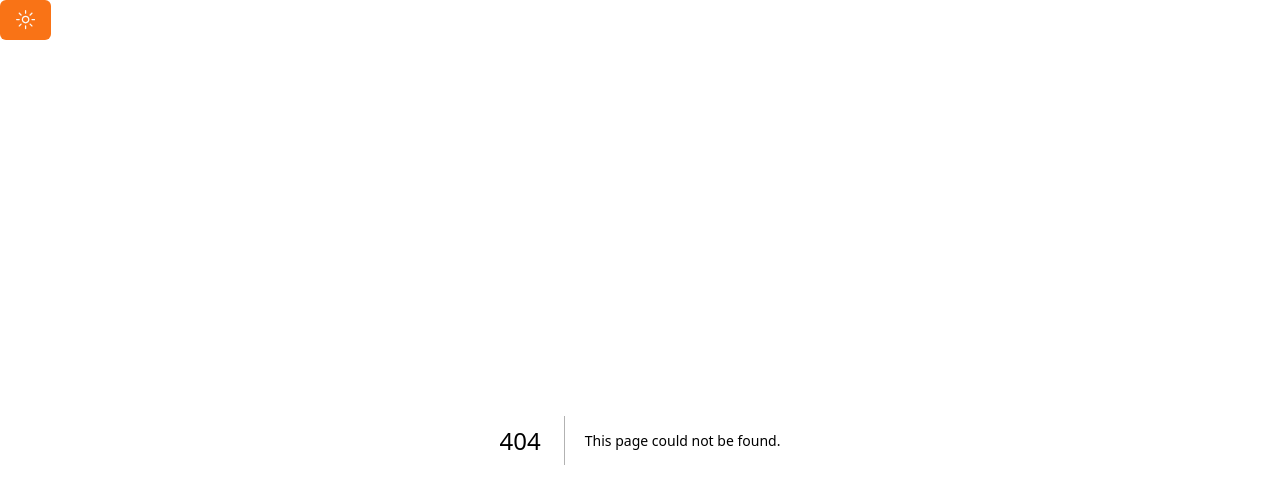
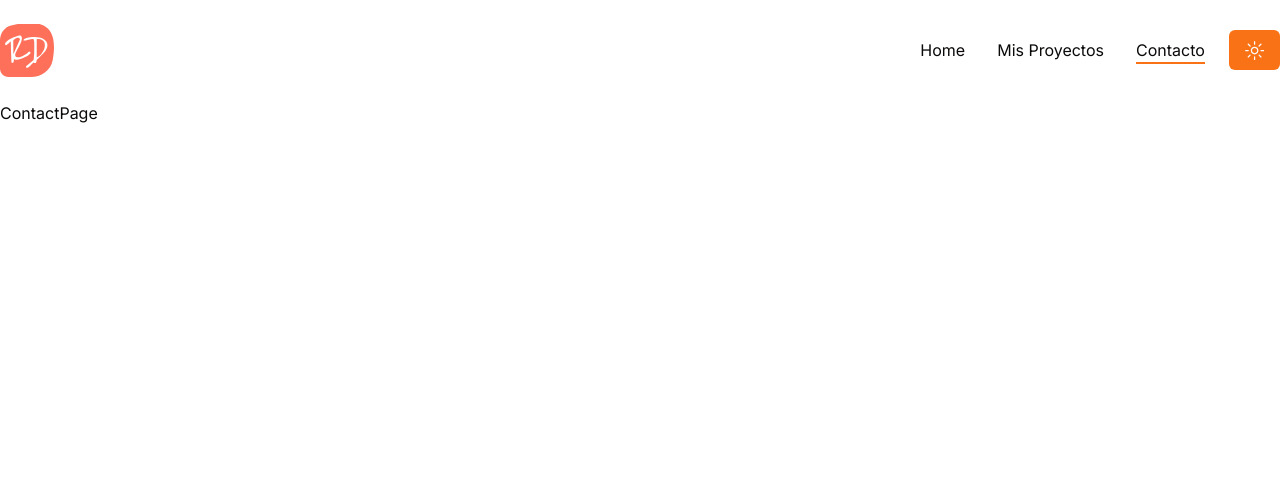
Before and after one commit to arnaldo16763695/portfolio2, a Next.js app: page /contact in a window 1280 px wide. Before the commit this address had no page. Shown: the top 504 px of the page. Built offline with nearby package versions, Linux system fonts and the light colour scheme.

Commit message:
this commit works in header component

```diff
--- /dev/null
+++ b/app/contact/page.jsx
@@ -0,0 +1,9 @@
+import React from 'react'
+
+const ContactPage = () => {
+  return (
+    <div>ContactPage</div>
+  )
+}
+
+export default ContactPage
--- /dev/null
+++ b/app/projects/page.jsx
@@ -0,0 +1,9 @@
+import React from 'react'
+
+const ProjectPage = () => {
+  return (
+    <div>ProjectPage</div>
+  )
+}
+
+export default ProjectPage
--- a/components/Header.jsx
+++ b/components/Header.jsx
@@ -1,8 +1,45 @@
-import ThemeToggler from '@/components/ThemeToggler'
+'use client'
+import ThemeToggler from '@/components/ThemeToggler';
+import { useState, useEffect } from 'react';
+import Logo from '@/components/Logo'
+import Nav from '@/components/Nav'
+import MobileNav from './MobileNav';
+import { usePathname } from 'next/navigation';
+
 
 const Header = () => {
+
+    const [header, setHeader] = useState(false);
+    const pathname = usePathname();
+
+    useEffect(() => {
+        const scrollYPos = window.addEventListener('scroll', () => {
+            window.scrollY > 50 ? setHeader(true) : setHeader(false);
+        })
+
+        //remove event
+
+        return ()=>window.removeEventListener('scroll', scrollYPos)
+    })
+
+
     return (
-        <header><ThemeToggler /></header>
+        <header className={`${header ? 'py-4 bg-white shadow-lg dark:bg-accent': 'py-6 dark:bg-transparent'} sticky top-0 z-30 transition-all ${pathname==='/' && 'bg-[#fef9f5]'}`}>
+            <div className="container mx-auto">
+                <div className='flex justify-between items-center'>
+                    <Logo />
+                    <div className="flex items-center gap-x-6">
+                        <Nav containerStyles='hidden xl:flex gap-x-8 items-center' linkStyles={'relative hover:text-primary transition-all'} underlineStyles={'absolute left-0 top-full h-[2px] bg-primary w-full'} />
+                        <ThemeToggler />
+
+                        {/* mobile nav */}
+                        <div className='xl:hidden'>
+                            <MobileNav />
+                        </div>
+                    </div>
+                </div>
+            </div>
+        </header>
     )
 }
 
--- /dev/null
+++ b/components/Logo.jsx
@@ -0,0 +1,10 @@
+import  Image  from 'next/image'
+import Link from 'next/link'
+
+const Logo = () => {
+    return (
+        <Link href='/' ><Image src='/logo.svg' alt='logo' width={54} height={54} priority /></Link>
+    )
+}
+
+export default Logo
--- /dev/null
+++ b/components/MobileNav.jsx
@@ -0,0 +1,9 @@
+import React from 'react'
+
+const MobileNav = () => {
+  return (
+    <div>MobileNav</div>
+  )
+}
+
+export default MobileNav
--- /dev/null
+++ b/components/Nav.jsx
@@ -0,0 +1,33 @@
+import Link from 'next/link';
+import { usePathname } from 'next/navigation';
+import { motion } from 'framer-motion';
+
+const links = [
+    { path: '/', name: "home" },
+    { path: '/projects', name: "mis proyectos" },
+    { path: '/contact', name: "contacto" },
+]
+
+const Nav = ({ containerStyles, linkStyles, underlineStyles }) => {
+    const pathName = usePathname();
+    return (
+        <nav className={`${containerStyles}`}>
+            {links.map((link, index) => (
+                <Link href={link.path} key={index} className={`capitalize ${linkStyles}`} >
+                    {link.path === pathName && (
+                        <motion.span
+                            initial={{ y: '-100%' }}
+                            animate={{ y: 0 }}
+                            transition={{ type: 'tween' }}
+                            layoutId='underline'
+                            className={ `${underlineStyles}` }
+                        />
+                    )}
+                    {link.name}
+                </Link>
+            ))}
+        </nav>
+    )
+}
+
+export default Nav
```
